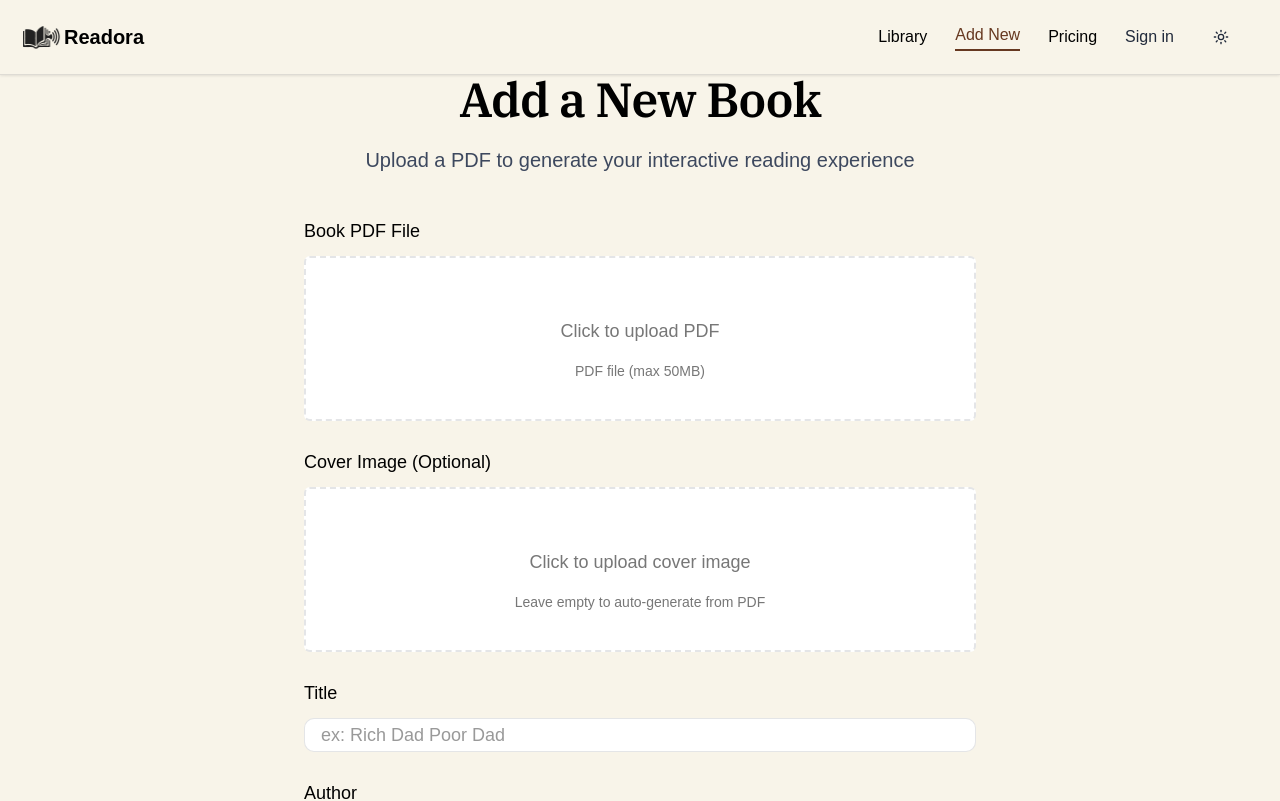
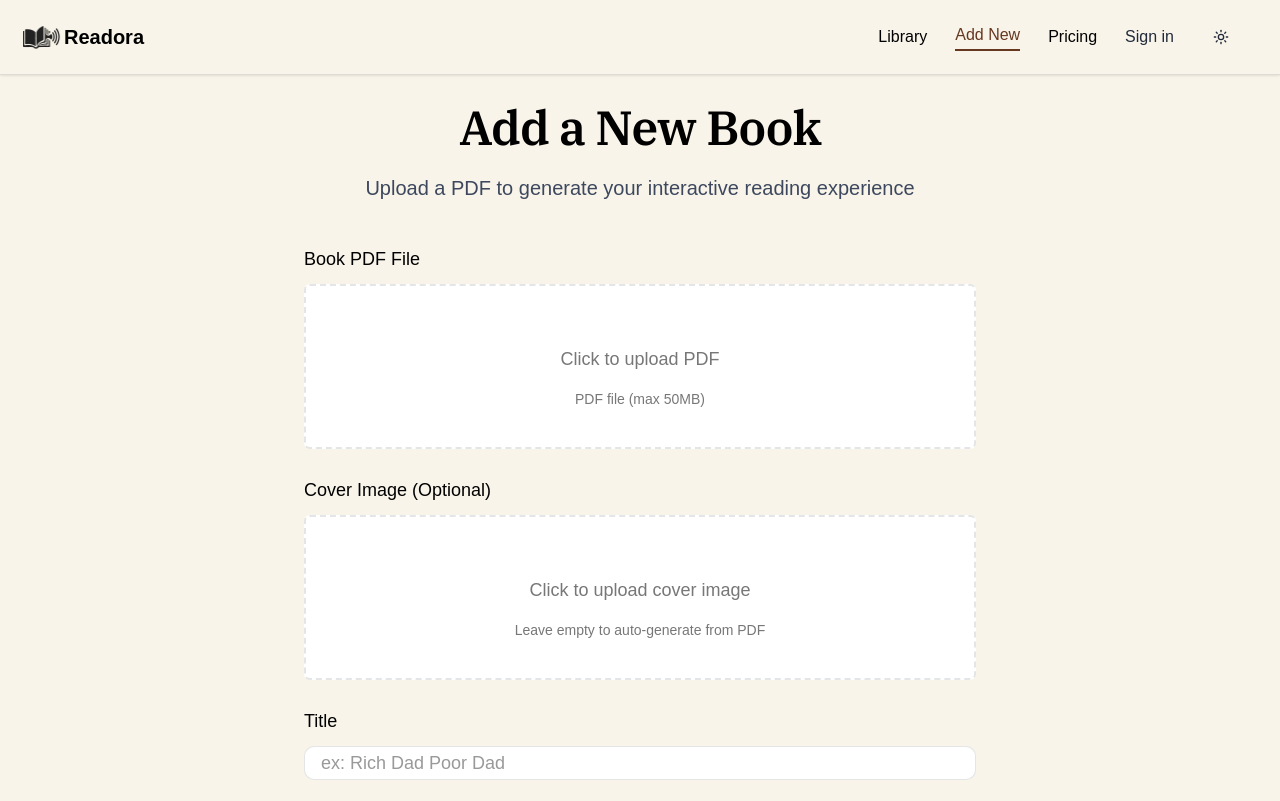
Before and after one commit to HerbertNtim/readora-voice, a Next.js app: page /books/new in a window 1280 px wide. Shown: the top 801 px of the page. Built offline with nearby package versions, Linux system fonts and the light colour scheme; no server answers; a web font is replaced by a local one.

Commit message:
updated the add book page title

```diff
--- a/app/(root)/books/new/page.tsx
+++ b/app/(root)/books/new/page.tsx
@@ -3,7 +3,7 @@ import UploadForm from '@/components/UploadForm';
 const AddBook = () => {
   return (
     <main className="new-book">
-      <section className="flex flex-col gap-5 text-center">
+      <section className="flex flex-col gap-5 text-center pt-7">
         <h1 className="page-title-xl">Add a New Book</h1>
         <p className="subtitle">
           Upload a PDF to generate your interactive reading experience
--- a/app/globals.css
+++ b/app/globals.css
@@ -377,7 +377,7 @@
     @apply border-(--color-brand);
   }
   .page-title-xl {
-    @apply text-4xl md:text-5xl font-semibold text-black tracking-[-0.02em] leading-13.5 font-serif;
+    @apply text-4xl md:text-5xl font-semibold text-black dark:text-(--text-primary) tracking-[-0.02em] leading-13.5 font-serif;
   }
   .section-title {
     @apply text-2xl md:text-[30px] font-semibold text-black leading-7.5 font-serif;
```
